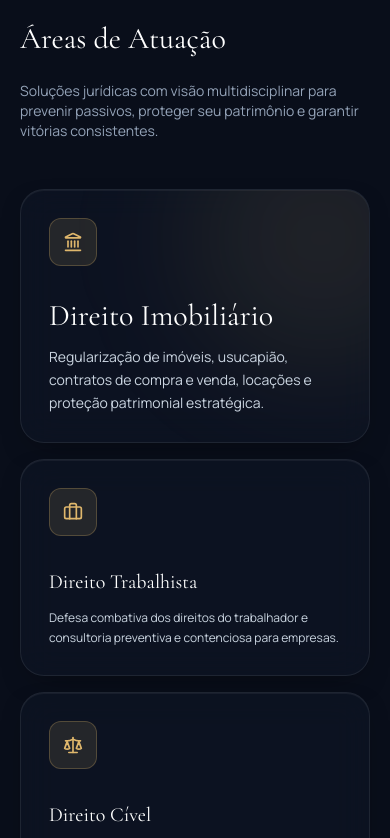
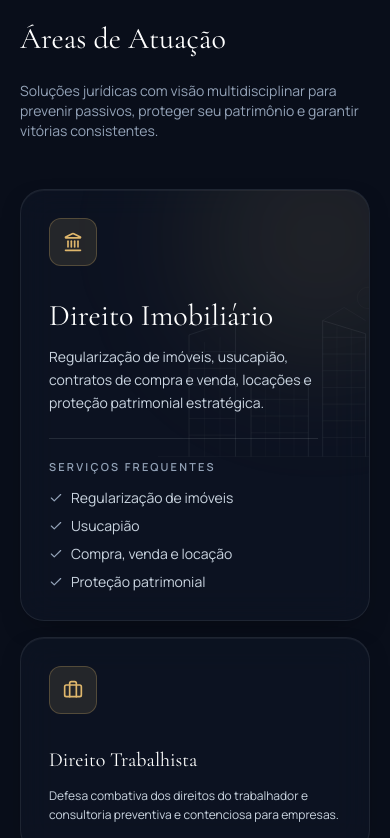
Before and after one commit to raulDEVzzz/crm-juridico, a Next.js app: page / in a window 390 px wide. Shown: the part 2906-3744 px from the top of the page. Built offline with nearby package versions, Linux system fonts and the light colour scheme; no server answers; a web font is replaced by a local one.

Commit message:
feat(landing): adiciona servicos ao card imobiliario

```diff
--- a/src/app/page.tsx
+++ b/src/app/page.tsx
@@ -5,6 +5,7 @@ import {
   ArrowUpRight,
   Briefcase,
   Building2,
+  Check,
   Clock,
   Landmark,
   Lock,
@@ -91,6 +92,13 @@ const areas = [
   },
 ];
 
+const imobiliarioServices = [
+  "Regularização de imóveis",
+  "Usucapião",
+  "Compra, venda e locação",
+  "Proteção patrimonial",
+];
+
 const faqs = [
   {
     q: "Como funciona a primeira análise do caso?",
@@ -116,6 +124,27 @@ function Eyebrow({ children }: { children: React.ReactNode }) {
       <span className="h-px w-8 bg-gold/60" />
       <span className="text-[11px] font-semibold uppercase tracking-[0.28em] text-gold">{children}</span>
     </div>
+  );
+}
+
+function PropertyLines({ className }: { className?: string }) {
+  return (
+    <svg viewBox="0 0 420 320" fill="none" aria-hidden="true" className={className}>
+      <g stroke="currentColor" strokeWidth="1">
+        <path d="M0 300h420" opacity="0.45" />
+        <path d="M52 300V96l78-26v230" />
+        <path d="M52 124h78M52 152h78M52 180h78M52 208h78M52 236h78M52 264h78" opacity="0.55" />
+        <path d="M78 108v192M104 100v200" opacity="0.35" />
+        <path d="M156 300V176h96v124" />
+        <path d="M180 176v124M204 176v124M228 176v124" opacity="0.35" />
+        <path d="M156 204h96M156 232h96M156 260h96" opacity="0.55" />
+        <path d="M276 300V72l72 22v206" />
+        <path d="M276 100h72M276 128h72M276 156h72M276 184h72M276 212h72M276 240h72M276 268h72" opacity="0.55" />
+        <path d="M300 82v218M324 88v212" opacity="0.35" />
+        <path d="M276 72l36-22 36 22" opacity="0.5" />
+      </g>
+      <circle cx="352" cy="34" r="18" stroke="currentColor" opacity="0.35" />
+    </svg>
   );
 }
 
@@ -306,18 +335,38 @@ export default function LandingPage() {
                   href={whatsappUrl}
                   target="_blank"
                   rel="noopener noreferrer"
-                  className={`glass card-hover group relative flex flex-col justify-between overflow-hidden rounded-3xl p-7 ${span ?? ""}`}
+                  className={`glass card-hover group relative flex flex-col justify-between overflow-hidden rounded-3xl ${
+                    big ? "p-7 sm:p-9" : "p-7"
+                  } ${span ?? ""}`}
                 >
+                  {big && (
+                    <PropertyLines className="pointer-events-none absolute -right-10 bottom-0 h-[115%] w-[72%] text-slate-200 opacity-[0.12]" />
+                  )}
                   {big && <div className="absolute -right-20 -top-20 h-64 w-64 rounded-full bg-gold/10 blur-3xl pointer-events-none" />}
-                  <div className="flex items-start justify-between">
+                  <div className="relative flex items-start justify-between">
                     <div className="flex h-12 w-12 items-center justify-center rounded-xl border border-gold/25 bg-gold-soft text-gold">
                       <Icon className="h-5 w-5" />
                     </div>
                     <ArrowUpRight className="h-5 w-5 text-slate-400 opacity-0 transition-all group-hover:-translate-y-0.5 group-hover:translate-x-0.5 group-hover:text-gold group-hover:opacity-100" />
                   </div>
-                  <div className="relative mt-8">
+                  <div className={`relative mt-8 ${big ? "max-w-[92%] sm:max-w-lg" : ""}`}>
                     <h3 className={`font-serif text-white ${big ? "text-3xl sm:text-4xl" : "text-xl sm:text-2xl"}`}>{t}</h3>
-                    <p className={`mt-3 leading-relaxed text-slate-300 ${big ? "max-w-sm text-sm sm:text-base" : "text-xs sm:text-sm"}`}>{d}</p>
+                    <p className={`mt-3 leading-relaxed text-slate-300 ${big ? "text-sm sm:text-base" : "text-xs sm:text-sm"}`}>{d}</p>
+                    {big && (
+                      <div className="mt-6 border-t border-white/10 pt-5">
+                        <p className="text-[11px] font-semibold uppercase tracking-[0.2em] text-slate-400">
+                          Serviços frequentes
+                        </p>
+                        <ul className="mt-3 grid gap-2 sm:grid-cols-2">
+                          {imobiliarioServices.map((service) => (
+                            <li key={service} className="flex items-center gap-2 text-sm text-slate-300">
+                              <Check className="h-3.5 w-3.5 shrink-0 text-slate-400" />
+                              {service}
+                            </li>
+                          ))}
+                        </ul>
+                      </div>
+                    )}
                   </div>
                 </a>
               ))}
```
